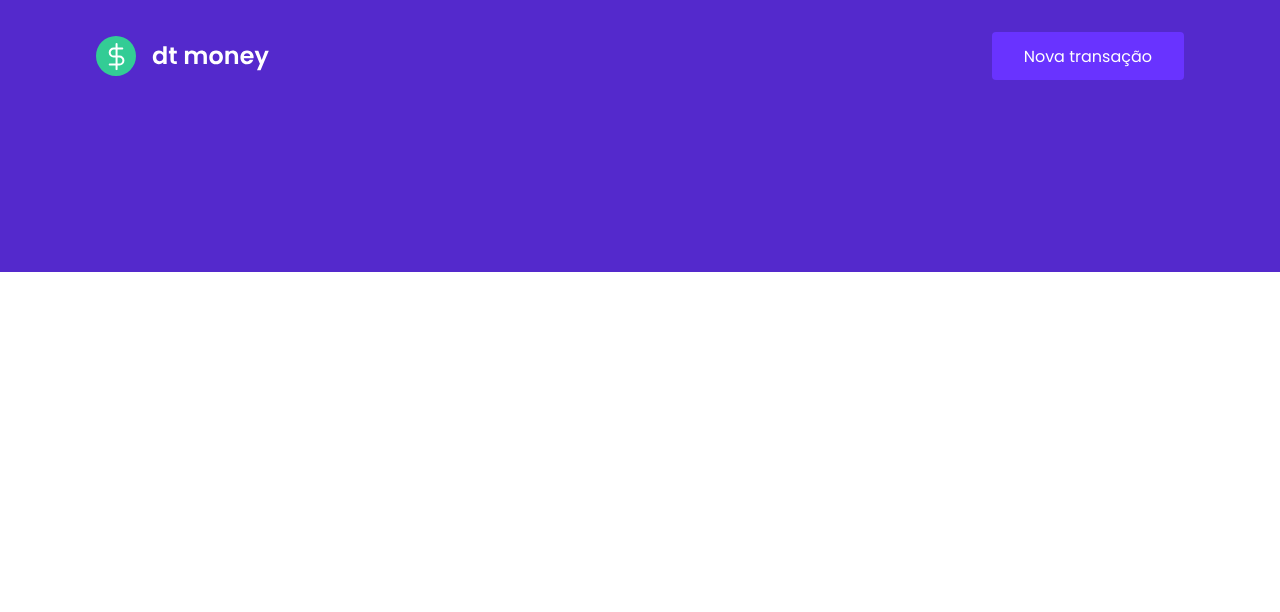
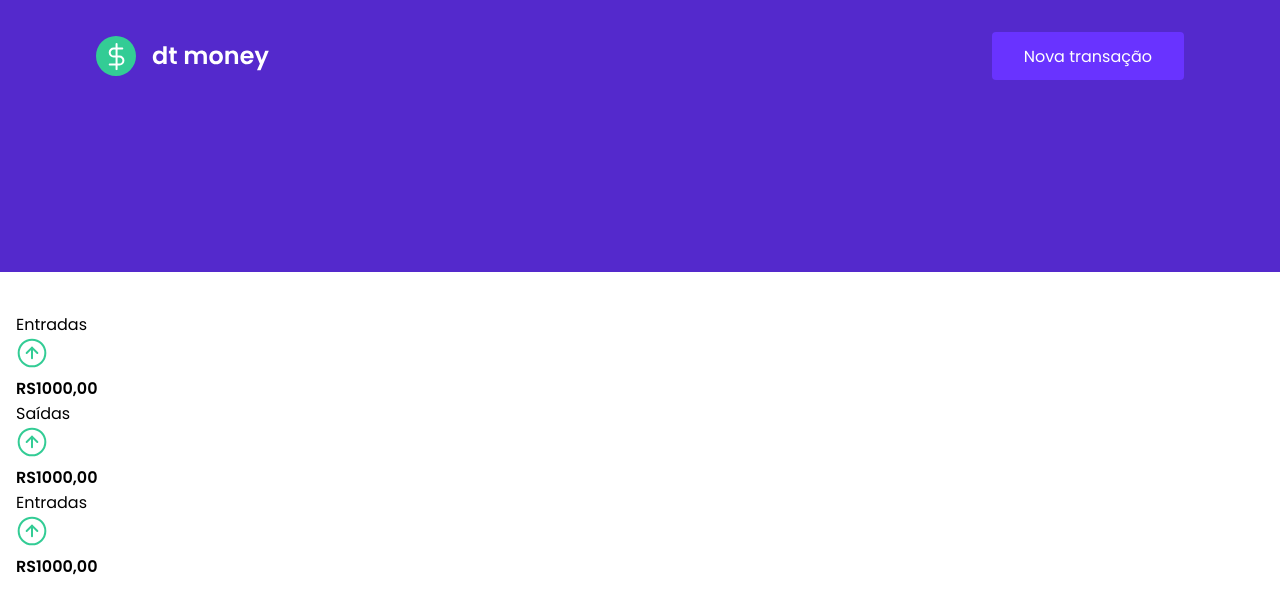
Before and after one commit to diegoedaraujo/dtmoney, a React (Create React App) app: page / in a window 1280 px wide. Shown: the top 612 px of the page. Built offline with nearby package versions, Linux system fonts and the light colour scheme.

Commit message:
Implementando Dashboard

```diff
--- a/src/App.tsx
+++ b/src/App.tsx
@@ -1,3 +1,4 @@
+import { Dashboard } from "./components/Dashboard";
 import { Header } from "./components/Header";
 import { GlobalStyle } from "./styles/global";
 
@@ -5,6 +6,7 @@ export function App() {
   return (
     <>
       <Header />
+      <Dashboard />
       <GlobalStyle />
     </>
   );
--- /dev/null
+++ b/src/components/Dashboard/index.tsx
@@ -0,0 +1,10 @@
+import { Summary } from "../Summary";
+import { Container } from "./styles";
+
+export function Dashboard() {
+  return (
+    <Container>
+      <Summary />
+    </Container>
+  );
+}
--- /dev/null
+++ b/src/components/Dashboard/styles.ts
@@ -0,0 +1,7 @@
+import styled from "styled-components";
+
+export const Container = styled.main`
+  max-width: 1120;
+  margin: 0 auto;
+  padding: 2.5rem 1rem;
+`;
--- /dev/null
+++ b/src/components/Summary/index.tsx
@@ -0,0 +1,30 @@
+import { Container } from "./styles";
+import incomeImg from "../../assets/income.svg";
+
+export function Summary() {
+  return (
+    <Container>
+      <div>
+        <header>
+          <p>Entradas</p>
+          <img src={incomeImg} alt="Entradas" />
+        </header>
+        <strong>RS1000,00</strong>
+      </div>
+      <div>
+        <header>
+          <p>Saídas</p>
+          <img src={incomeImg} alt="Entradas" />
+        </header>
+        <strong>RS1000,00</strong>
+      </div>
+      <div>
+        <header>
+          <p>Entradas</p>
+          <img src={incomeImg} alt="Entradas" />
+        </header>
+        <strong>RS1000,00</strong>
+      </div>
+    </Container>
+  );
+}
--- /dev/null
+++ b/src/components/Summary/styles.ts
@@ -0,0 +1,3 @@
+import styled from "styled-components";
+
+export const Container = styled.div``;
```
